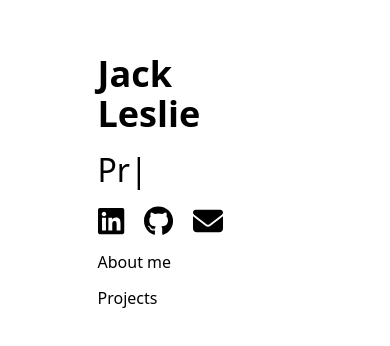
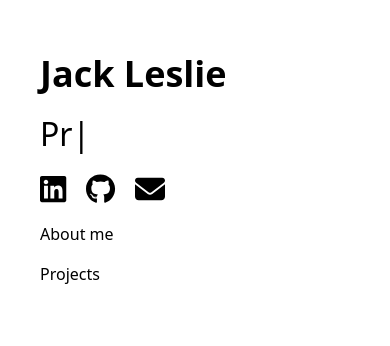
Before and after one commit to jlesliegit/react-portfolio, a React (Vite) app: page / in a window 390 px wide. Shown: the part 154-500 px from the top of the page. Built offline with nearby package versions, Linux system fonts and the light colour scheme.

Commit message:
Made responsive

```diff
--- a/src/components/Hero.jsx
+++ b/src/components/Hero.jsx
@@ -6,8 +6,8 @@ import NavigationLinks from "../atoms/NavigationLinks.jsx";
 
 export default function Hero() {
     return(
-        <div className={"grid grid-cols-4"}>
-            <div className={"flex flex-col gap-3 col-start-2 items-start pt-52"}>
+        <div className={"grid grid-cols-4 max-sm:grid-cols-1"}>
+            <div className={"flex flex-col gap-4 col-start-2 items-start pt-52 max-sm:col-start-1 max-sm:text-left max-sm:ml-10"}>
                 <Title />
                 <Tagline />
                 <SocialLinks />
```
